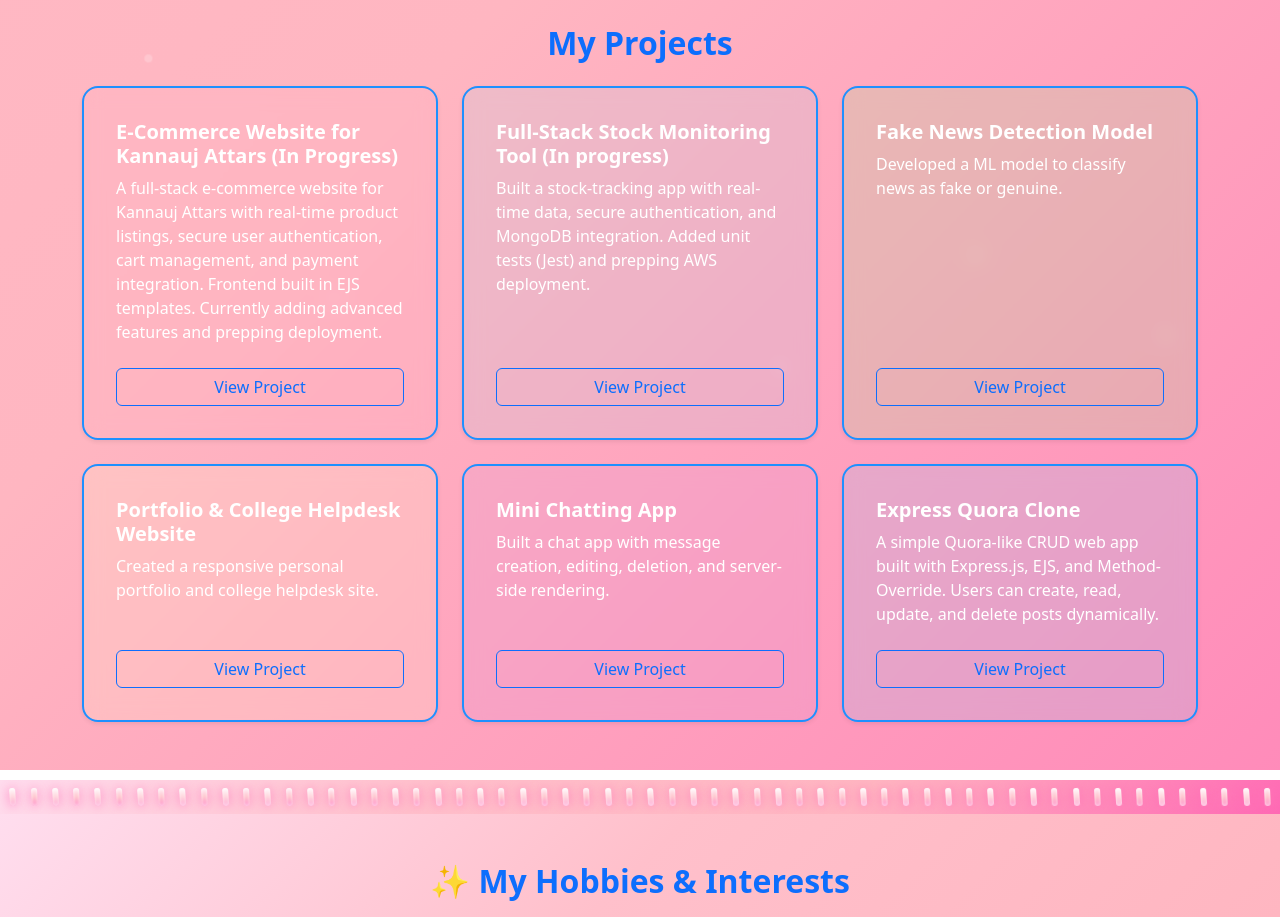
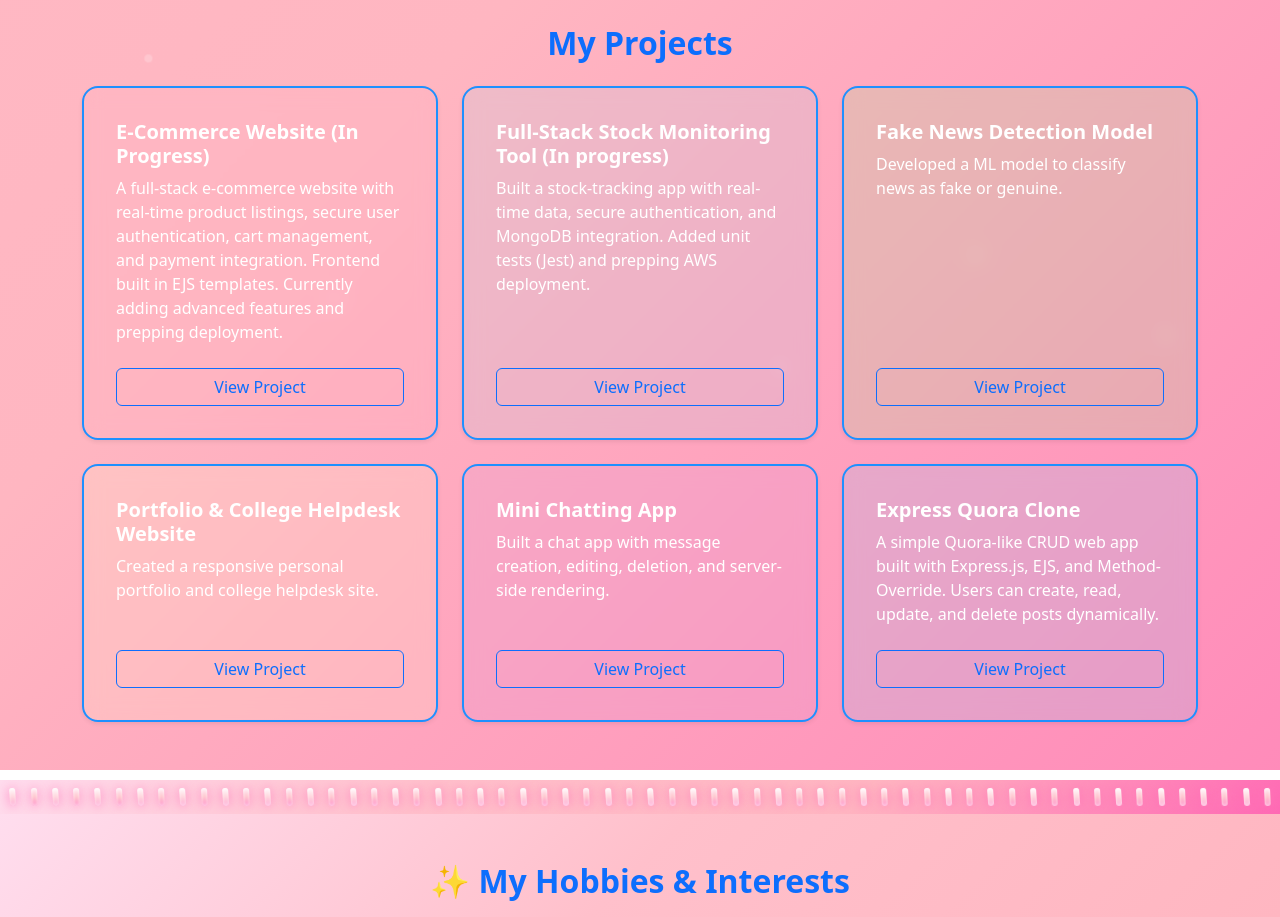
Before and after one commit to kritika1724/New-portfolio, a React (Vite) app: page / in a window 1280 px wide. Shown: the part 3480-4397 px from the top of the page. Built offline with nearby package versions, Linux system fonts and the light colour scheme.

Commit message:
made some changes

```diff
--- a/src/App.jsx
+++ b/src/App.jsx
@@ -12,7 +12,7 @@ export default function App() {
 
     <div className="font-sans text-slate-900">
       <Header />
-      <Hero />
+      <Hero/>
       <JhalarFooter/>
       <About />
       <JhalarFooter/>
--- a/src/assets/components/Projects.jsx
+++ b/src/assets/components/Projects.jsx
@@ -4,9 +4,9 @@ import "bootstrap/dist/css/bootstrap.min.css";
 export default function Projects() {
   const projects = [
     {
-      title: "E-Commerce Website for Kannauj Attars (In Progress)",
+      title: "E-Commerce Website (In Progress)",
       description:
-        "A full-stack e-commerce website for Kannauj Attars with real-time product listings, secure user authentication, cart management, and payment integration. Frontend built in EJS templates. Currently adding advanced features and prepping deployment.",
+        "A full-stack e-commerce website  with real-time product listings, secure user authentication, cart management, and payment integration. Frontend built in EJS templates. Currently adding advanced features and prepping deployment.",
       techStack: "EJS, Node.js, Express.js, MongoDB, Bootstrap, AWS",
       status: "In Progress",
       link: "#",
```
Also changed, not shown: src/assets/profile.jpg (deleted).
